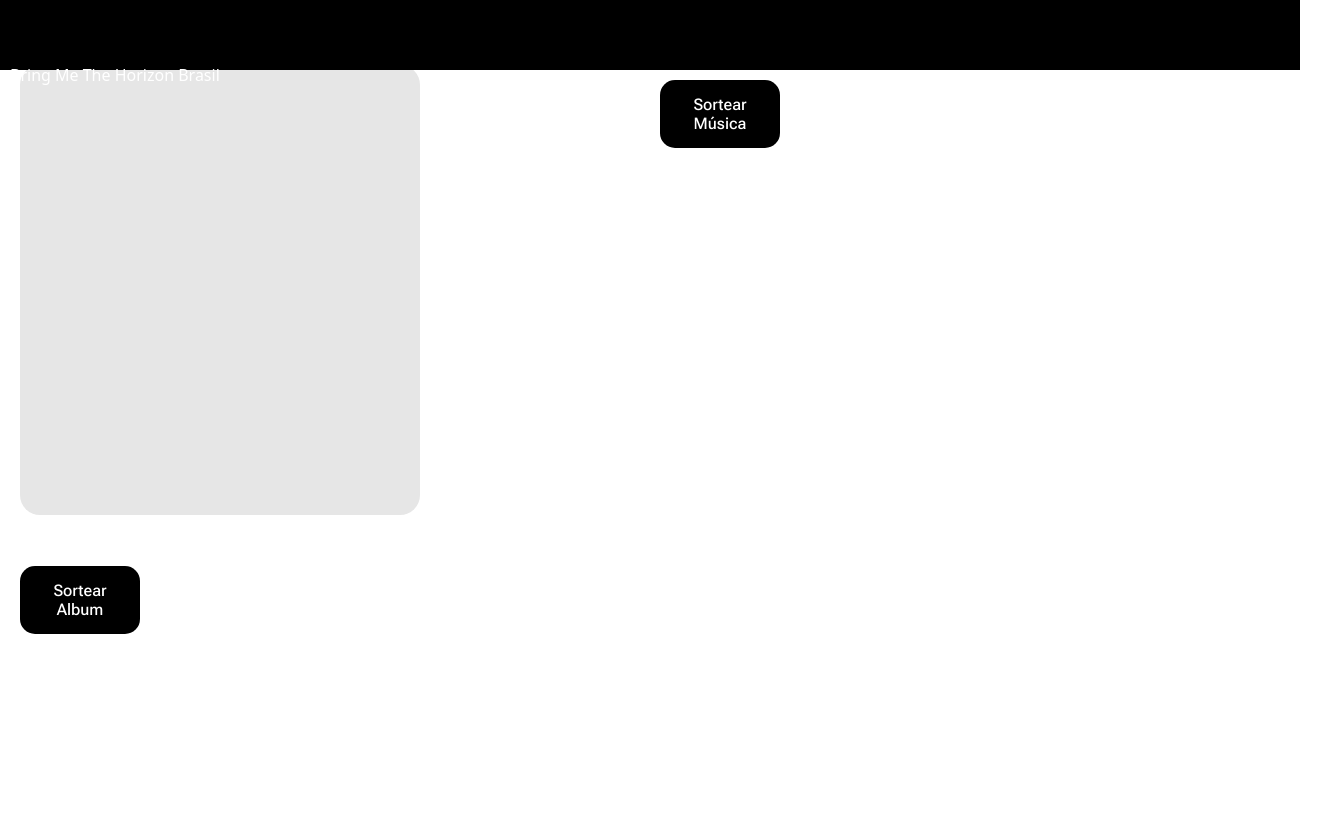
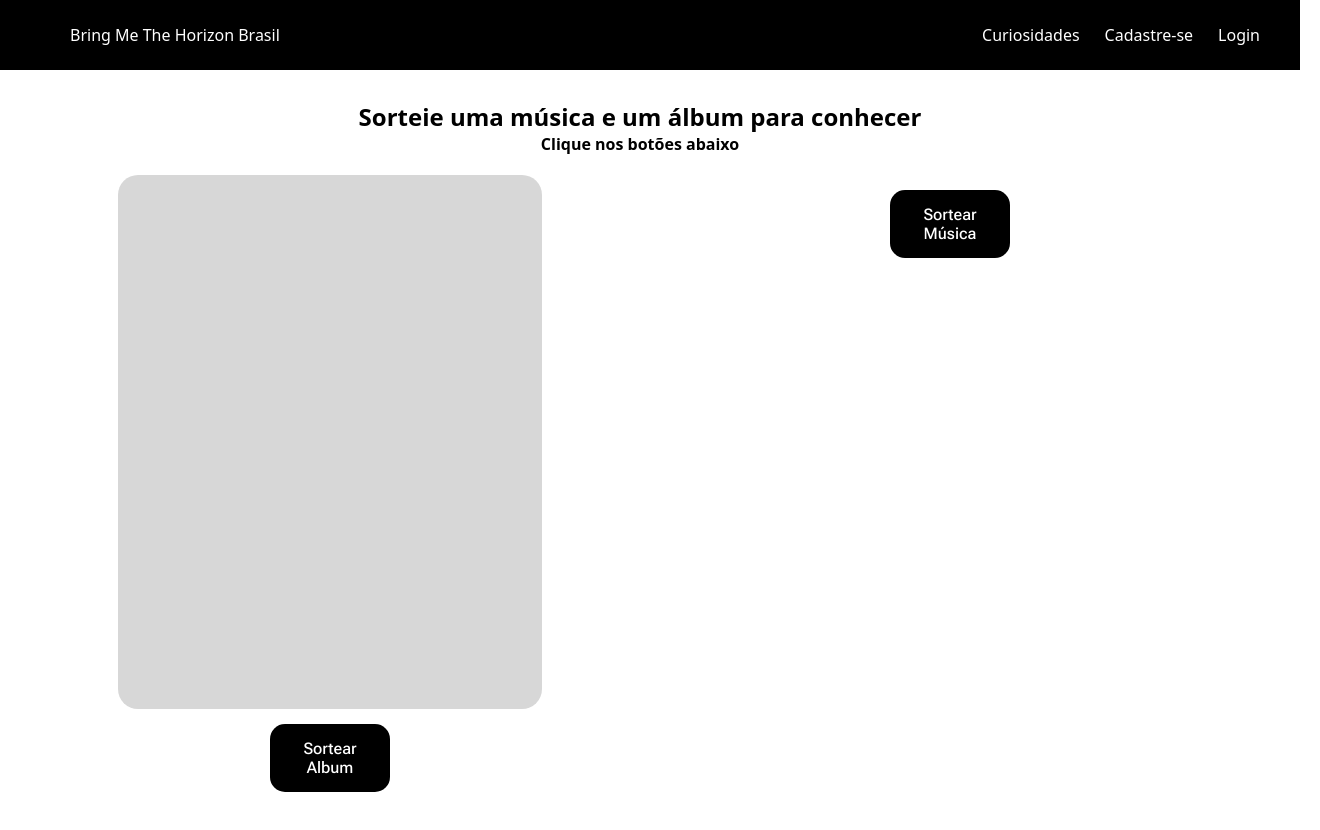
Before and after one commit to GiovannaTracinkasMenesio/Bring-Me-The-Horizon, a website: page web-data-viz/public/index.html in a window 1280 px wide. Shown: the whole page, 1320 px wide, since content can reach past the window. Drawn offline with Linux system fonts and the light colour scheme; a web font is replaced by a local one.

Commit message:
Centralizando header e itens do index

```diff
--- a/web-data-viz/public/styles.css
+++ b/web-data-viz/public/styles.css
@@ -3,6 +3,7 @@
 * {
   margin: 0;
   padding: 0;
+  font-family: system-ui, -apple-system, BlinkMacSystemFont, 'Segoe UI', Roboto, Oxygen, Ubuntu, Cantarell, 'Open Sans', 'Helvetica Neue', sans-serif;
 }
 
 body {
@@ -38,7 +39,6 @@ body {
   text-align: center;
   display: flex;
   justify-content: center;
-
 }
 
 .cadastro {
@@ -111,12 +111,16 @@ button {
 }
 
 .botao_cadastro:hover {
-  background-color: #9f160f;
+  background-color: #76100b;
 }
 
 a {
+  color: #ffffff;
+  text-decoration: none;
+}
+
+#a_cadastro {
   color: #000000;
-  text-decoration: none;
 }
 
 header {
@@ -130,6 +134,10 @@ header {
   color: white;
   padding: 10px;
   z-index: 10;
+  display: flex;
+  flex-direction: row;
+  justify-content: space-between;
+  align-items: center;
 }
 
 .logo {
@@ -138,15 +146,10 @@ header {
   width: auto;
 }
 
-.logo_texto {
-  font-family: system-ui, -apple-system, BlinkMacSystemFont, 'Segoe UI', Roboto, Oxygen, Ubuntu, Cantarell, 'Open Sans', 'Helvetica Neue', sans-serif;
-}
-
 li {
   display: flex;
   flex-direction: row;
   align-items: flex-end;
-
   gap: 20px;
   list-style: none;
   padding: 0;
@@ -172,7 +175,6 @@ li {
   width: 90%;
   justify-content: center;
   padding: 25px;
-  font-family: system-ui, -apple-system, BlinkMacSystemFont, 'Segoe UI', Roboto, Oxygen, Ubuntu, Cantarell, 'Open Sans', 'Helvetica Neue', sans-serif;
   border: 1px solid #000000;
 }
 
@@ -199,26 +201,74 @@ li {
 .quadrado_img {
   height: 450px;
   width: 400px;
-  background-color: #e6e6e6;
   border-radius: 20px;
 }
 
 .div_mae {
   display: flex;
-  height: 100vh;
-  width: 100vw;
+  height: auto;
+  width: 100%;
   flex-direction: row;
   padding: 20px;
+  text-align: center;
+  box-sizing: border-box;
 }
 
 .div_sorteioalbum {
   width: 50vw;
   height: 100vh;
+  justify-items: center;
+  align-items: center;
+  justify-content: center;
 }
 
-.album_container_escondido {
+.album_container {
+  width: 30vw;
+  height: auto;
+  background-color: #d7d7d7;
+  border-radius: 20px;
+  padding: 20px;
+  text-align: initial;
+}
+
+.texto {
+  font-size: large;
+}
+
+.div_sorteioMusica {
   width: 50vw;
   height: 100vh;
+  justify-items: center;
+  align-items: center;
+  justify-content: center;
 }
 
-#a_cadastro {}
+#div_titulo {
+  display: flex;
+  text-align: center;
+  flex-direction: column;
+  margin-top: 100px;
+}
+
+.div_logo_site {
+  width: 50vw;
+  height: fit-content;
+  flex-direction: row;
+  text-align: center;
+  justify-content: start;
+  gap: 10px;
+  display: flex;
+  align-items: center;
+}
+
+.links_header {
+  width: 50vw;
+  height: fit-content;
+  flex-direction: row;
+  text-align: center;
+  gap: 25px;
+  justify-content: end;
+  display: flex;
+  font-size: medium;
+  padding: 30px;
+}
```
